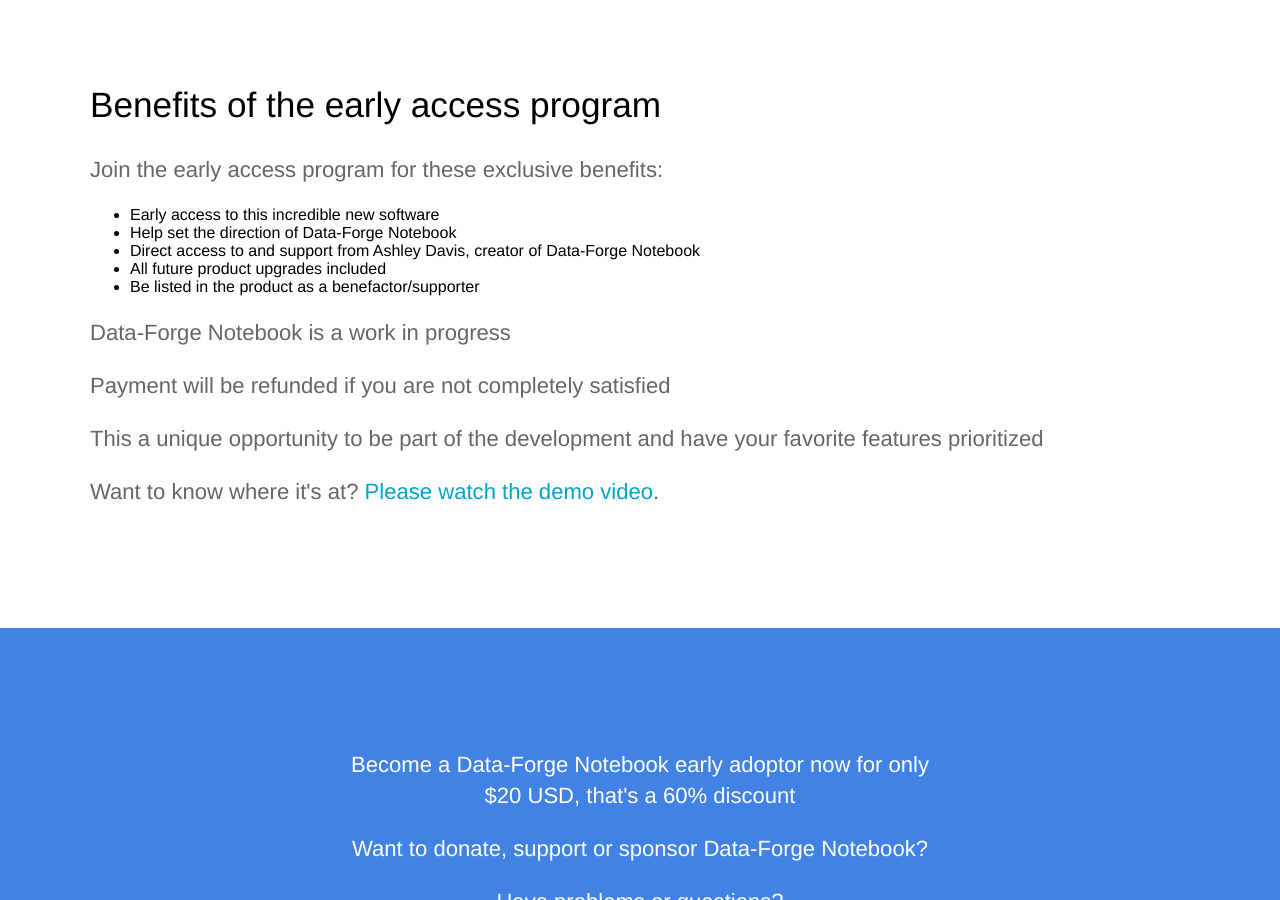
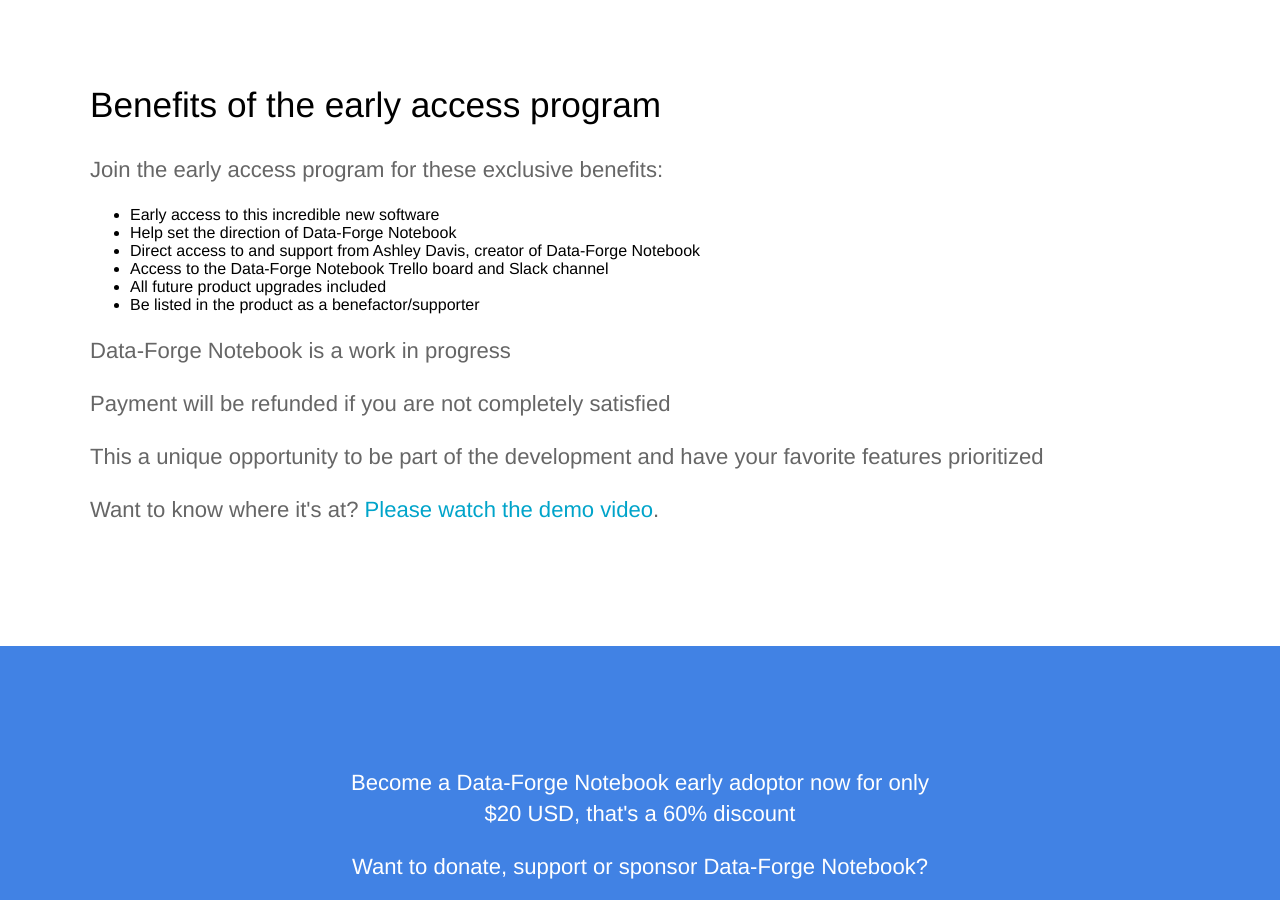
Before and after one commit to ashleydavis/data-forge-notebook-landing-page, a Jekyll site: the page built from product.html, in a window 1280 px wide and 900 px high, scrolled down 509 px. Built offline with Jekyll 4.4.1, drawn with Linux system fonts in a browser that asks for light colours; comment, search, counter and statistics services are not loaded.

Commit message:
Added Trello board and Slack channel.

```diff
--- a/product.html
+++ b/product.html
@@ -40,6 +40,9 @@
                             </li>
                             <li>
                                 Direct access to and support from Ashley Davis, creator of Data-Forge Notebook
+                            </li>
+                            <li>
+                                Access to the Data-Forge Notebook Trello board and Slack channel
                             </li>
                             <li>
                                 All future product upgrades included
```
